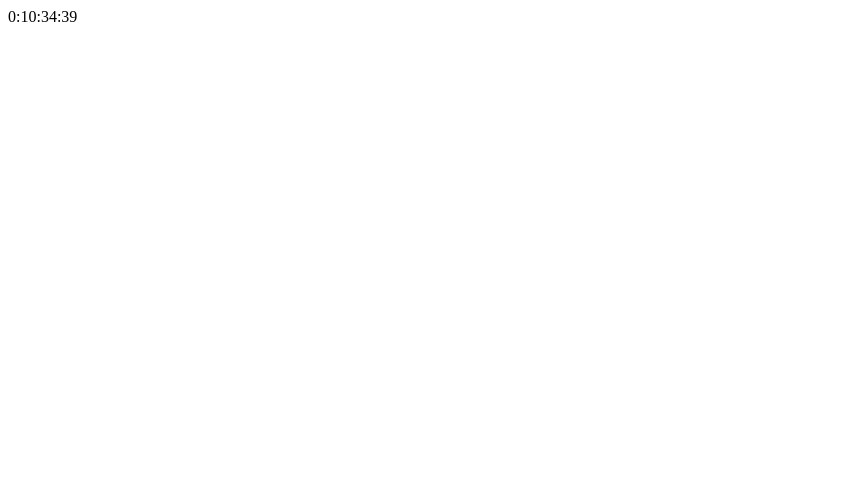
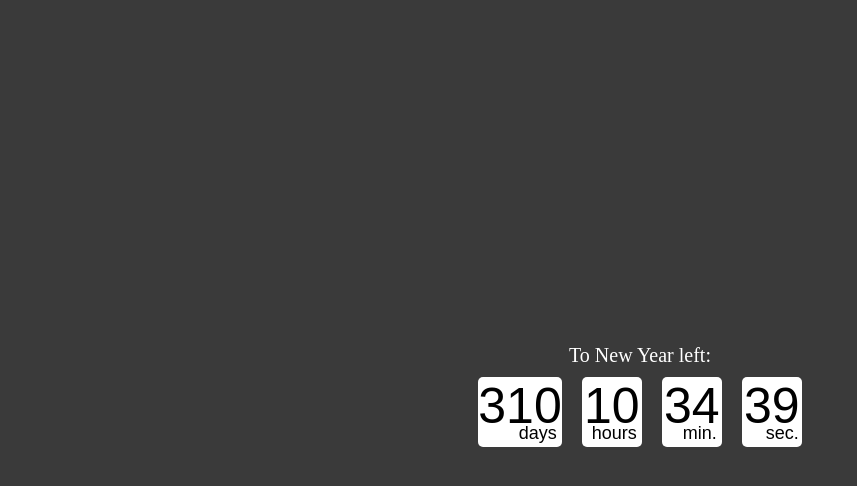
Before and after one commit to stilixoff/timer, a plain HTML site: page index.html in a window 1280 px wide. Shown: the whole page, without its empty margins (0-857 px from the left). Drawn offline with Linux system fonts and the light colour scheme; a web font is replaced by a local one.

Commit message:
add style

```diff
--- a/index.html
+++ b/index.html
@@ -3,10 +3,22 @@
 <head>
     <meta charset="UTF-8">
     <meta name="viewport" content="width=device-width, initial-scale=1.0">
-    <title>Document</title>
+    <link href="https://fonts.googleapis.com/css?family=ZCOOL+QingKe+HuangYou&display=swap" rel="stylesheet">
+    <link rel="stylesheet" href="./style.css">
+    <title>timer</title>
 </head>
 <body>
-    <div id="timer"></div>
-    <script src="/script.js"></script>
+
+    <div class="timer">
+        <div class="achieve_date">To New Year left:</div>
+        <div class="wrapper">
+            <div id="days"></div>
+            <div id="hours"></div>
+            <div id="minutes"></div>
+            <div id="seconds"></div>
+        </div>
+    </div>
+
+    <script src="./main.js"></script>
 </body>
 </html>
--- /dev/null
+++ b/main.js
@@ -0,0 +1,29 @@
+function timer() {
+    let nowDate = new Date();
+    let achieveDate = new Date(2020,11,31,00,0,0); //Задаем дату, к которой будет осуществляться обратный отсчет
+    // console.log(achieveDate);
+    let result = (achieveDate - nowDate)+1000;
+    if (result < 0) {
+        let element = document.getElementById('timer');
+        element.innerHTML = ' - : - - : - - : - - ';
+        return undefined;
+    }
+    let seconds = Math.floor((result/1000)%60);
+    let minutes = Math.floor((result/1000/60)%60);
+    let hours = Math.floor((result/1000/60/60)%24);
+    let days = Math.floor(result/1000/60/60/24);
+    if (seconds < 10) seconds = '0' + seconds;
+    if (minutes < 10) minutes = '0' + minutes;
+    if (hours < 10) hours = '0' + hours;
+    let element = document.getElementById('timer');
+    // element.innerHTML = `<b>${seconds}</b>`
+    document.getElementById('days').innerHTML = days;
+    document.getElementById('hours').innerHTML = hours;
+    document.getElementById('minutes').innerHTML = minutes;
+    document.getElementById('seconds').innerHTML = seconds;
+    setTimeout(timer, 1000);
+}
+
+window.onload = function() {
+    timer();
+}
--- /dev/null
+++ b/style.css
@@ -0,0 +1,63 @@
+* {
+    margin: 0;
+    padding: 0;
+}
+
+body {
+    background-color: rgb(58, 58, 58);
+
+}
+
+.timer {
+    display: flex;
+    justify-content: center;
+    align-items: center;
+    flex-direction: column;
+    width: 100%;
+    height: 100vh;
+    margin: 0 auto;
+    text-align: center;
+    font-size: 20px;
+    color: #fff;
+}
+
+.wrapper {
+    display: flex;
+    justify-content: center;
+    align-items: center;
+    margin: 0 auto;
+}
+
+.wrapper div {
+    position: relative;
+    font-family: 'ZCOOL QingKe HuangYou', sans-serif;
+    font-size: 50px;
+    color: black;
+    min-width: 60px;
+    height: 70px;
+    background-color: #fff;
+    text-align: center;
+    margin: 10px;
+    border-radius: 5px;
+}
+
+.wrapper div::after {
+    content: "days";
+    position: absolute;
+    font-size: 18px;
+    bottom: 3px;
+    right: 5px;
+}
+
+#hours::after {
+    content: 'hours';
+}
+
+#minutes::after {
+    content: "min.";
+}
+
+#seconds::after {
+    content: 'sec.';
+    right: 3px;
+}
```
